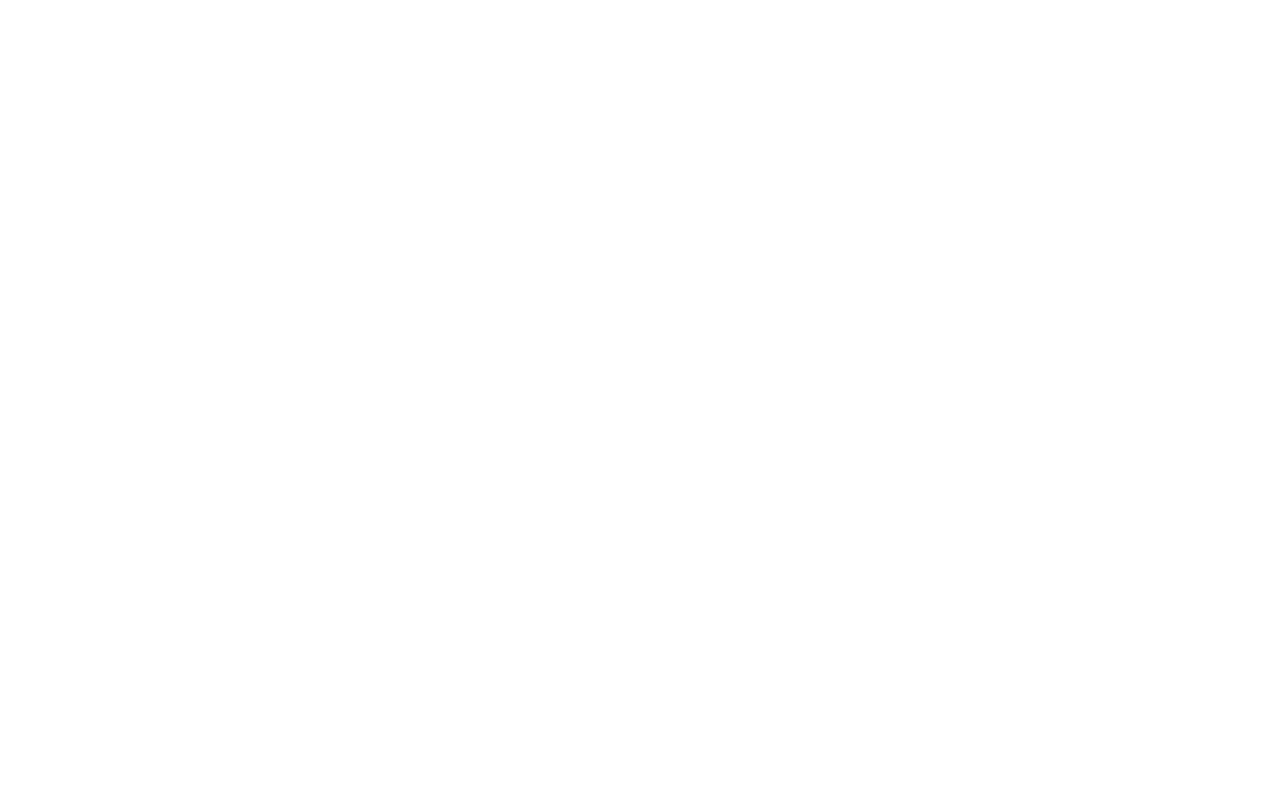
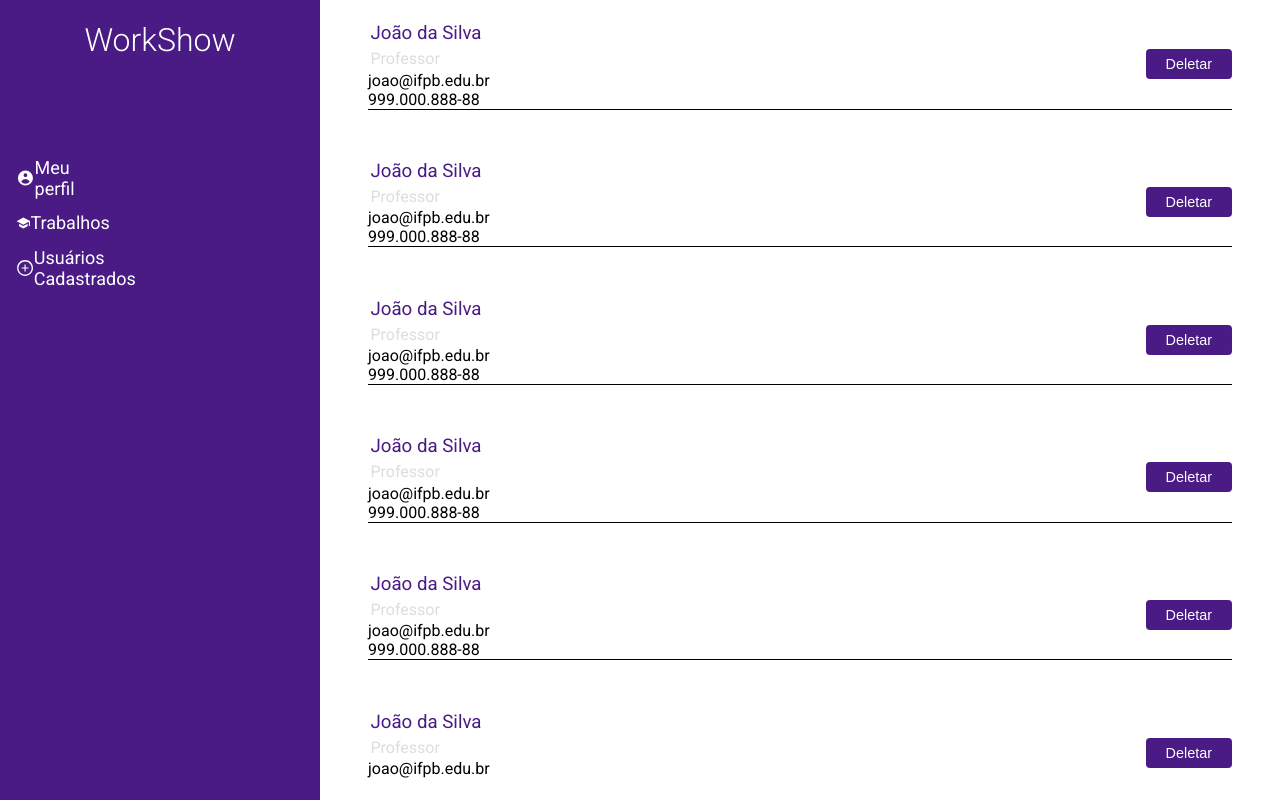
Before and after one commit to Klihsman/TCC, a React (Create React App) app in the folder front-end/: page /users in a window 1280 px wide. Before the commit this address had no page. Built offline with nearby package versions, Linux system fonts and the light colour scheme.

Commit message:
add new user page

```diff
--- /dev/null
+++ b/front-end/src/Pages/Users/Components/User/index.jsx
@@ -0,0 +1,24 @@
+import React from 'react';
+import '../../style.scss';
+
+import { PrimaryButton } from '../../../../Components/Utils/Buttons';
+
+const User = () => {
+    return (
+        <div className='user-container'>
+            <div className='user-info-container'>
+                <h3 className='user-name'>João da Silva</h3>
+                <span className='user-job'>Professor</span>
+                <span className='user-contact'>joao@ifpb.edu.br</span>
+                <span className='user-contact'>999.000.888-88</span>
+            </div>
+            <div className='user-action-container'>
+                <div className='delete-contact-button'>
+                    <PrimaryButton title='Deletar'></PrimaryButton>
+                </div>
+            </div>
+        </div>
+    )
+}
+
+export default User;
--- /dev/null
+++ b/front-end/src/Pages/Users/index.jsx
@@ -0,0 +1,33 @@
+import React from 'react';
+import LeftSideBar from '../../Components/Utils/LeftSideBar';
+import User from './Components/User';
+
+import './style.scss';
+
+const Users = () => {
+    return (
+        <div class='height-100vh width-max flex-container align-center'>
+            <LeftSideBar />
+            <div className='users-container'>
+                <User />
+                <User />
+                <User />
+                <User />
+                <User />
+                <User />
+                <User />
+                <User />
+                <User />
+                <User />
+                <User />
+                <User />
+                <User />
+                <User />
+                <User />
+                <User />
+            </div>
+        </div>
+    )
+}
+
+export default Users;
--- /dev/null
+++ b/front-end/src/Pages/Users/style.scss
@@ -0,0 +1,59 @@
+.users-container {
+    width: 75%;
+    height: 95%;
+
+    display: flex;
+    align-items: center;
+    flex-direction: column;
+
+    overflow-y: scroll;
+}
+
+.user-container {
+    width: 90%;
+    height: 120px;
+
+    display: flex;
+    justify-content: space-between;
+
+    border-bottom: 1px solid #000 !important;
+
+    margin-bottom: 5%;
+}
+
+.user-info-container {
+    display: flex;
+    flex-direction: column;
+
+    align-self: flex-end;
+
+    height: 100%;
+}
+
+.user-name {
+    color: #4A1B85;
+    margin: 2%;
+
+    font-weight: 400;
+}
+
+.user-job {
+    color: #ddd;
+    margin: 2%;
+}
+
+.user-contact {
+}
+
+.user-action-container {
+    display: flex;
+    align-items: center;
+    justify-content: center;
+
+    width: 10%;
+}
+
+.delete-contact-button {
+    width: 100%;
+    height: 30px;
+}
--- a/front-end/src/router.jsx
+++ b/front-end/src/router.jsx
@@ -7,6 +7,7 @@ import SignUp from "./Pages/SignUp";
 import Search from "./Pages/Search";
 import Profile from "./Pages/Profile";
 import Works from "./Pages/Works";
+import Users from "./Pages/Users";
 
 function Router() {
   return (
@@ -21,6 +22,8 @@ function Router() {
         <Route path="/signup" element={<SignUp />} />
         <Route path="/search" element={<Search />} />
 
+        <Route path="/users" element={<Users />} />
+
         <Route path="/works" element={<Works />} />
       </Routes>
     </BrowserRouter>
```
